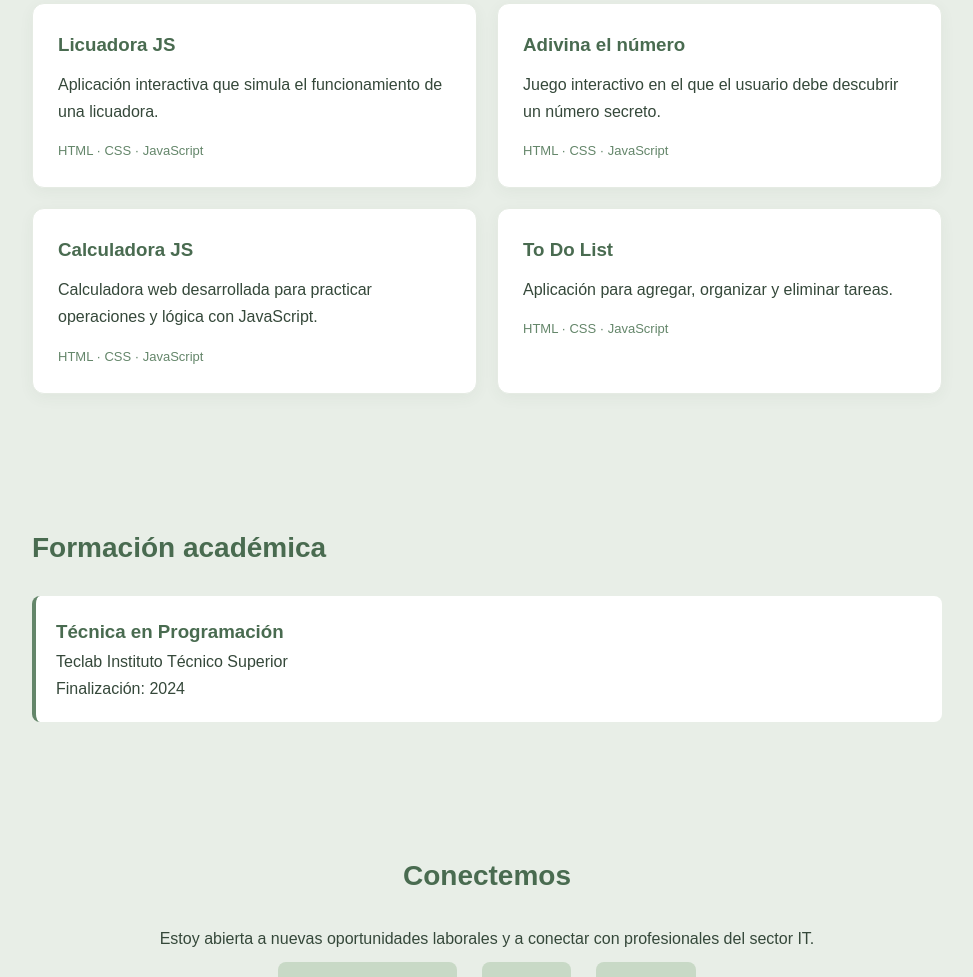
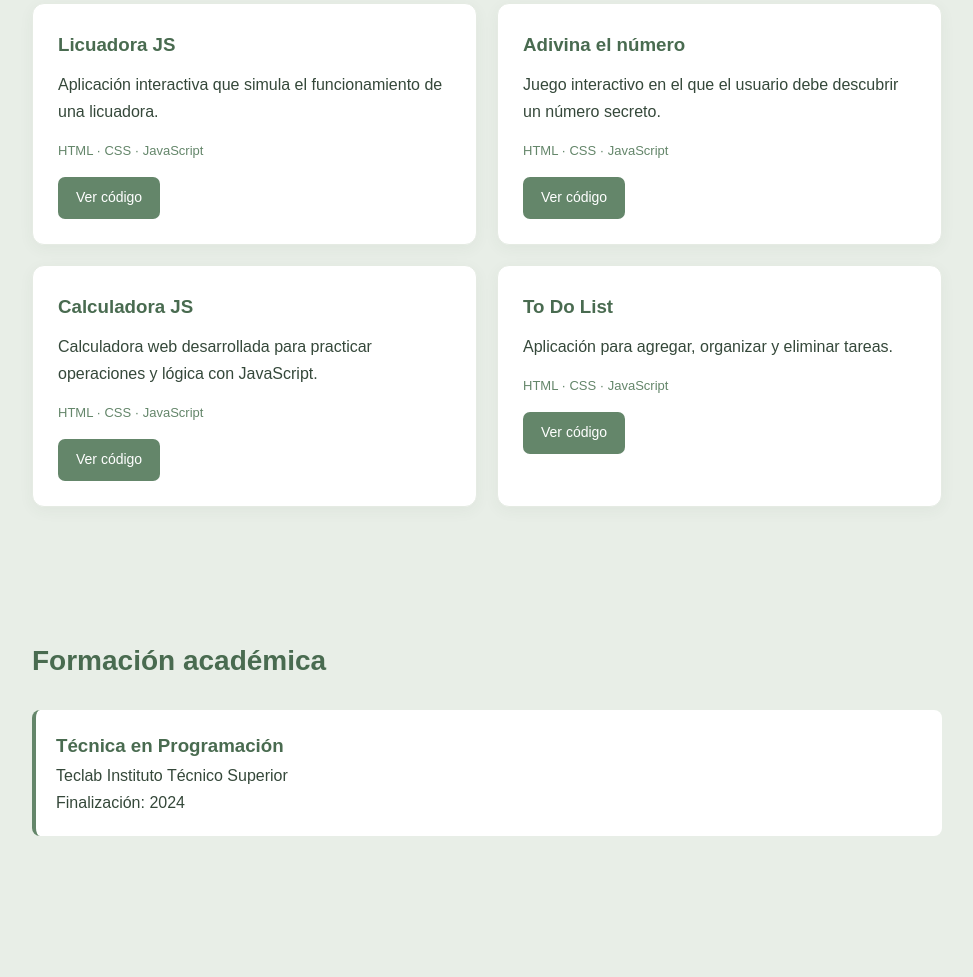
Before and after one commit to zoedom23/Portafolio-zoe, a plain HTML site: page index.html in a window 1280 px wide. Shown: the part 1294-2271 px from the top of the page, without its empty margins (153-1126 px from the left). Drawn offline with Linux system fonts and the light colour scheme.

Commit message:
Fix HTML structure and add project links

```diff
--- a/index.html
+++ b/index.html
@@ -1,7 +1,5 @@
-
 <!DOCTYPE html>
 <html lang="es">
-
 <head>
     <meta charset="UTF-8">
     <meta name="viewport" content="width=device-width, initial-scale=1.0">
@@ -13,7 +11,6 @@
 
     <link rel="stylesheet" href="styles.css">
 </head>
-
 <body>
 
     <!-- Navegación -->
@@ -87,49 +84,57 @@
 
                 <article class="proyecto">
                     <h3>Licuadora JS</h3>
-
                     <p>
                         Aplicación interactiva que simula el
                         funcionamiento de una licuadora.
                     </p>
-
                     <p class="stack">HTML · CSS · JavaScript</p>
+                    <a href="https://github.com/zoedom23/LicuadoraJS" target="_blank" rel="noopener noreferrer"
+                        class="btn-proyecto">
+                        Ver código
+                    </a>
                 </article>
 
                 <article class="proyecto">
                     <h3>Adivina el número</h3>
-
                     <p>
                         Juego interactivo en el que el usuario
                         debe descubrir un número secreto.
                     </p>
-
                     <p class="stack">HTML · CSS · JavaScript</p>
+                    <a href="https://github.com/zoedom23/Juego-adivina-el-numero" target="_blank" rel="noopener noreferrer"
+                        class="btn-proyecto">
+                        Ver código
+                    </a>
                 </article>
 
                 <article class="proyecto">
                     <h3>Calculadora JS</h3>
-
                     <p>
                         Calculadora web desarrollada para practicar
                         operaciones y lógica con JavaScript.
                     </p>
-
                     <p class="stack">HTML · CSS · JavaScript</p>
+                    <a href="https://github.com/zoedom23/Calculadora-JS" target="_blank" rel="noopener noreferrer"
+                        class="btn-proyecto">
+                        Ver código
+                    </a>
                 </article>
 
                 <article class="proyecto">
                     <h3>To Do List</h3>
-
                     <p>
                         Aplicación para agregar, organizar
                         y eliminar tareas.
                     </p>
-
                     <p class="stack">HTML · CSS · JavaScript</p>
+                    <a href="https://github.com/zoedom23/TO-DO-LIST" target="_blank" rel="noopener noreferrer" class="btn-proyecto">
+                        Ver código
+                    </a>
                 </article>
 
             </div>
+
         </section>
 
         <!-- Formación -->
@@ -159,14 +164,11 @@
                 Enviarme un correo
             </a>
 
-            <a href="https://github.com/zoedom23"
-                target="_blank"
-                rel="noopener noreferrer">
+            <a href="https://github.com/zoedom23" target="_blank" rel="noopener noreferrer">
                 GitHub
             </a>
 
-            <a href="https://www.linkedin.com/in/zoe-dom%C3%ADnguez-96b0602ab/"
-                target="_blank"
+            <a href="https://www.linkedin.com/in/zoe-dom%C3%ADnguez-96b0602ab/" target="_blank"
                 rel="noopener noreferrer">
                 LinkedIn
             </a>
@@ -179,6 +181,5 @@
     <footer>
         <p>© 2026 Zoe Domínguez. Todos los derechos reservados.</p>
     </footer>
-
 </body>
 </html>
```
